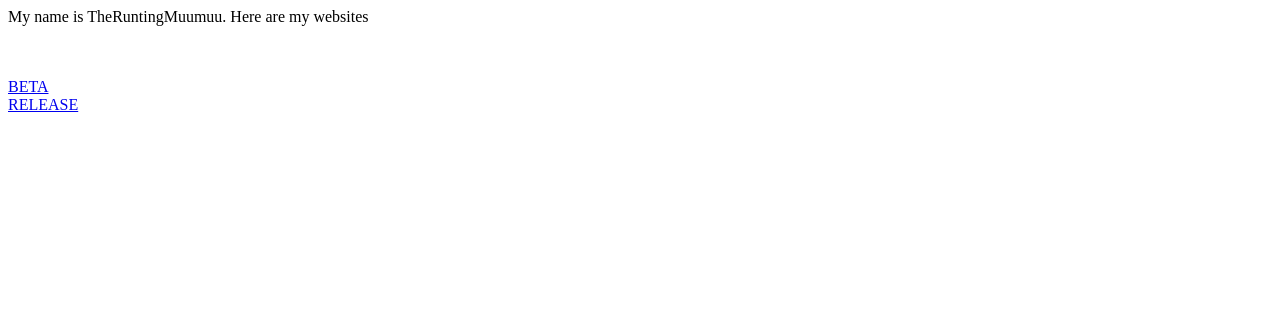
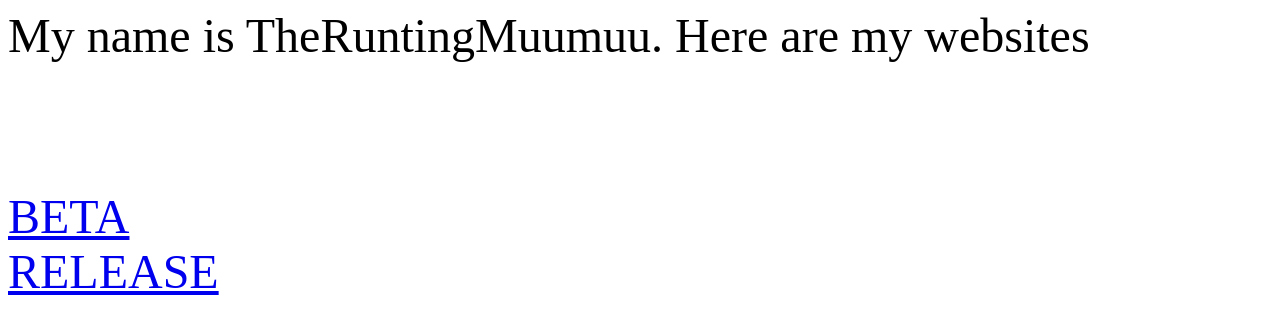
Before and after one commit to TheRuntingMuumuu/theruntingmuumuu.github.io, a plain HTML site: page index.html in a window 1280 px wide. Drawn offline with Linux system fonts and the light colour scheme.

Commit message:
Update index.html

```diff
--- a/index.html
+++ b/index.html
@@ -1,4 +1,4 @@
-<p>My name is TheRuntingMuumuu. Here are my websites</p>
+<p><font size=28px>My name is TheRuntingMuumuu. Here are my websites</p>
 <br><br>
 <a href="https://theruntingmuumuu.github.io/trmWebsite">BETA</a><br>
 <a href="http://trm.ddns.net"> RELEASE</a>
```
